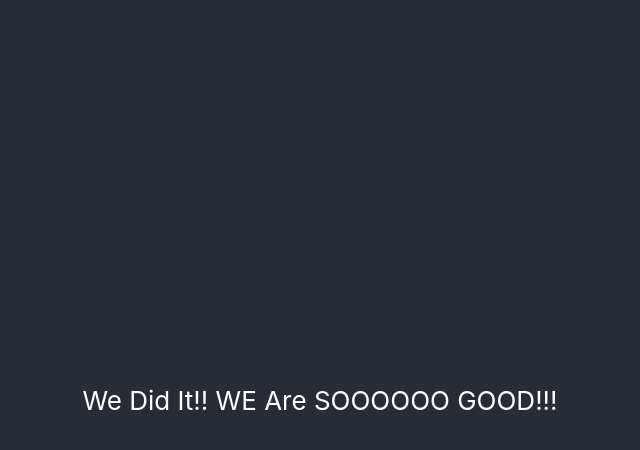
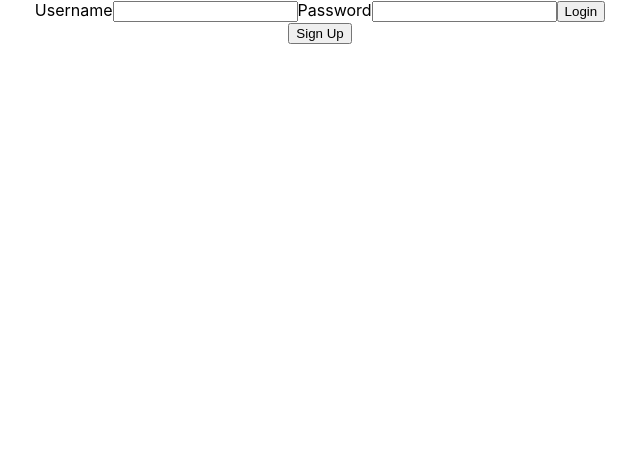
Before and after one commit to emileypalmquist/language-exchange-client, a React (Create React App) app: page / in a window 1280 px wide. Shown: the top 450 px of the page, without its empty margins (320-960 px from the left). Built offline with nearby package versions, Linux system fonts and the light colour scheme.

Commit message:
created class components and containers

```diff
--- a/src/App.js
+++ b/src/App.js
@@ -1,15 +1,19 @@
 import React from 'react';
-import logo from './logo.svg';
+import Home from './containers/Home'
+import Welcome from './containers/Welcome'
 import './App.css';
 
-function App() {
-  return (
-    <div className="App">
-      <header className="App-header">
-        We Did It!! WE Are SOOOOOO GOOD!!!
-      </header>
-    </div>
-  );
+class App extends React.Component {
+  state = {
+    user: ''
+  }
+  render() {
+    return (
+      <div className="App">
+        {this.state.user ? <Home /> : <Welcome />}
+      </div>
+    );
+  }
 }
 
 export default App;
--- /dev/null
+++ b/src/containers/Home.js
@@ -0,0 +1,16 @@
+import React, {Component} from 'react';
+import Sidebar from './Sidebar';
+import Users from './Users'
+
+class Home extends Component {
+  render() {
+    return (
+      <div>
+        <Sidebar />
+        <Users />
+      </div>
+    )
+  }
+}
+
+export default Home
--- /dev/null
+++ b/src/containers/Sidebar.js
@@ -0,0 +1,13 @@
+import React, {Component} from 'react';
+
+class Sidebar extends Component {
+  render() {
+    return (
+      <div>
+        Sidebar
+      </div>
+    )
+  }
+}
+
+export default Sidebar
--- /dev/null
+++ b/src/containers/Users.js
@@ -0,0 +1,13 @@
+import React, {Component} from 'react';
+
+class Users extends Component {
+  render() {
+    return (
+      <div>
+        Users
+      </div>
+    )
+  }
+}
+
+export default Users
--- /dev/null
+++ b/src/containers/Welcome.js
@@ -0,0 +1,20 @@
+import React, {Component} from 'react';
+
+class Welcome extends Component {
+  render() {
+    return (
+      <div>
+        <form>
+          <label for="username">Username</label>
+          <input id="username"></input>
+          <label for="password">Password</label>
+          <input id="password"></input>
+          <input type="submit" value="Login"></input>
+        </form>
+       <button>Sign Up</button>
+      </div>
+    )
+  }
+}
+
+export default Welcome
```
Also changed, not shown: src/components/Availability.js (added, +13 -0 lines), src/components/LearnLang.js (added, +13 -0 lines), src/components/Level.js (added, +13 -0 lines), src/components/NativeLang.js (added, +13 -0 lines), src/components/SignUp.js (added, +13 -0 lines), src/components/User.js (added, +13 -0 lines), src/components/UserCard.js (added, +13 -0 lines).
